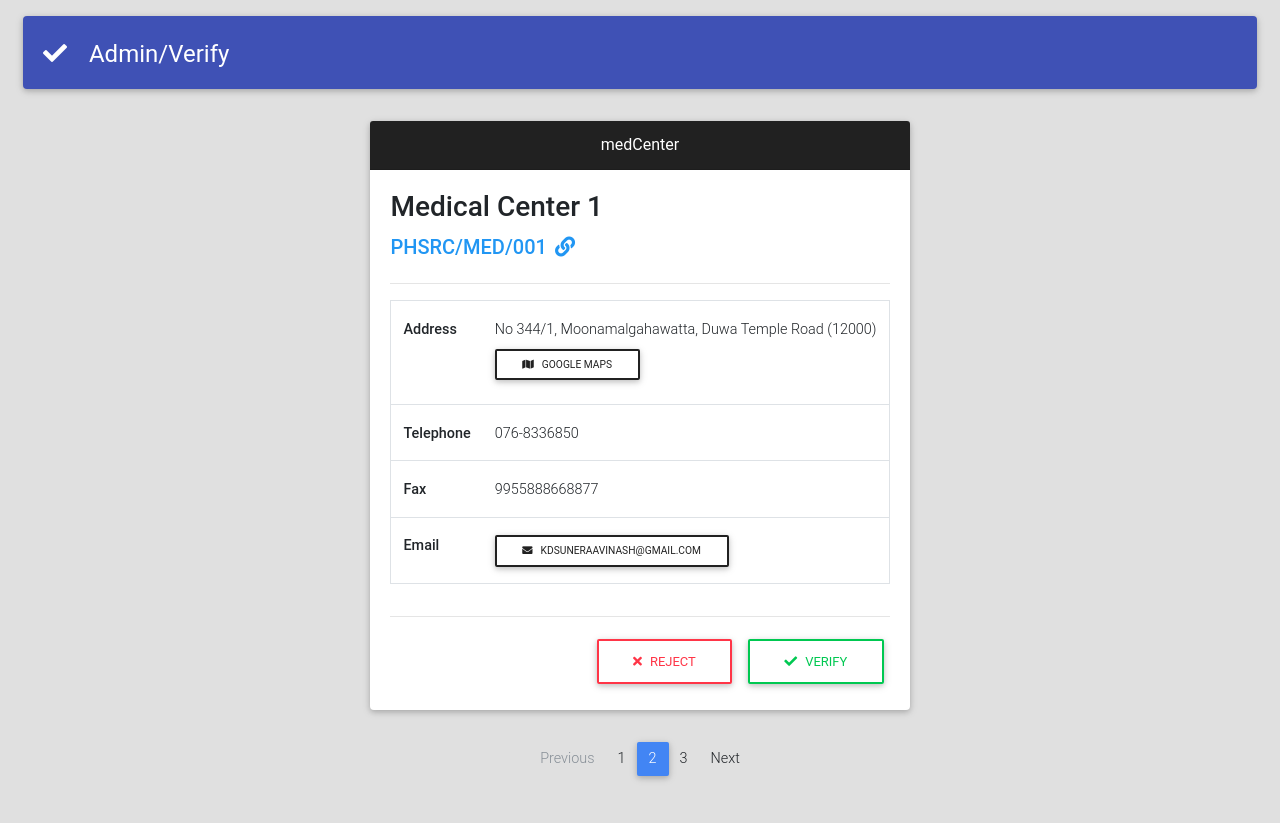
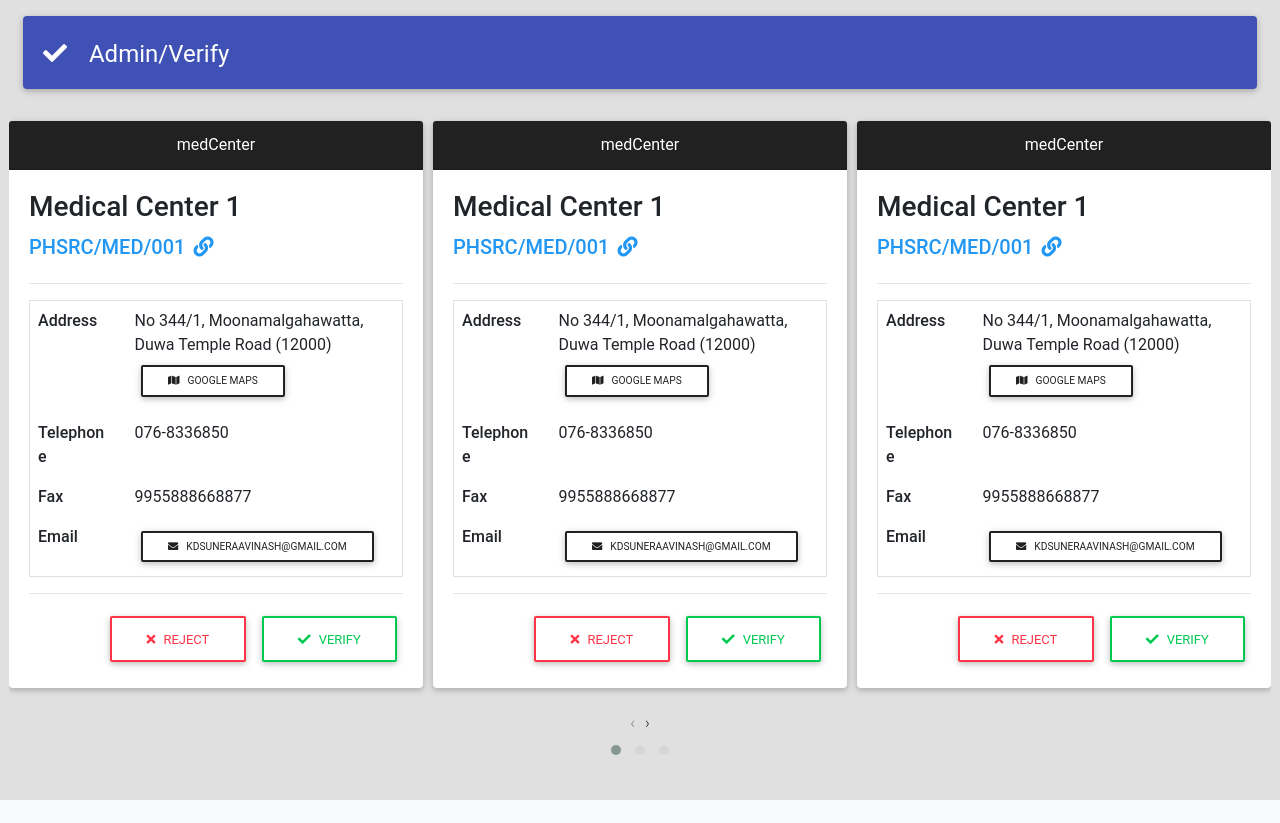
Before and after one commit to dforgotbone/pluse-healthcare, a PHP site: template web/templates/iframe/AdminVerifyMedicalCentersIFrame.htm.twig in a window 1280 px wide. After the commit the page ends 800 px from the top, so only its background shows below. Run offline with PHP 8.4, Linux system fonts and the light colour scheme; the template is opened without the code that fills it, so the values that code supplies are empty; some libraries are stand-ins or nearby versions.

Commit message:
Integrated Owl and added error controllers

```diff
--- a/web/templates/iframe/AdminVerifyMedicalCentersIFrame.htm.twig
+++ b/web/templates/iframe/AdminVerifyMedicalCentersIFrame.htm.twig
@@ -8,78 +8,48 @@
 
 <div class="p-3">
     <div class="row justify-content-center">
-        {{ control_panel.card_start("medCenter") }}
-
-        <h3 class="card-title"><strong>Medical Center 1</strong></h3>
-        <a href="http://www.phsrc.lk/pages_e.php?id=16" target="_blank"><h5 class="blue-text pb-2">
-                <strong>PHSRC/MED/001<i class="fas fa-link ml-2"></i></strong></h5></a>
-        <hr>
-
-        <div class="table-responsive">
-            <table class="table border">
-                <tbody>
-                <tr>
-                    <td><strong>Address </strong></td>
-                    <td>No 344/1, Moonamalgahawatta, Duwa Temple Road (12000)
-                        <br/>
-                        <a href="https://www.google.com/maps/search/?api=1&query=No+3441+Moonamalgahawatta+Duwa+Temple+Road+12000"
-                           target="_blank" class="btn btn-outline-dark btn-sm my-2"><i class="fas fa-map mr-2"></i>Google
-                            Maps</a>
-                    </td>
-                </tr>
-                <tr>
-                    <td><strong>Telephone </strong></td>
-                    <td>076-8336850</td>
-                </tr>
-                <tr>
-                    <td><strong>Fax </strong></td>
-                    <td>9955888668877</td>
-                </tr>
-                <tr>
-                    <td><strong>Email </strong></td>
-                    <td>
-                        <a href="mailto:kdsuneraavinash@gmail.com" target="_blank"
-                           class="btn btn-outline-dark btn-sm"><i class="fas fa-envelope mr-2"></i>kdsuneraavinash@gmail.com</a>
-                    </td>
-                </tr>
-                </tbody>
-            </table>
+        <div class="owl-carousel owl-theme">
+            {{ control_panel.account_verify_card("medCenter1") }}
+            {{ control_panel.account_verify_card("medCenter2") }}
+            {{ control_panel.account_verify_card("medCenter3") }}
+            {{ control_panel.account_verify_card("medCenter4") }}
+            {{ control_panel.account_verify_card("medCenter5") }}
+            {{ control_panel.account_verify_card("medCenter6") }}
+            {{ control_panel.account_verify_card("medCenter7") }}
         </div>
-
-        <hr/>
-
-        <div class="text-right">
-            <button type="button" class="btn btn-outline-danger"><i class="fas fa-times pr-2"></i><span
-                        class="d-none d-md-inline">Reject</span></button>
-            <button type="button" class="btn btn-outline-success"><i class="fas fa-check pr-2"></i><span
-                        class="d-none d-md-inline">Verify</span></button>
-        </div>
-        {{ control_panel.card_end() }}
-    </div>
-
-    <div class="row justify-content-center mt-4">
-        <nav aria-label="Page navigation example">
-            <ul class="pagination pg-blue">
-                <li class="page-item disabled">
-                    <a class="page-link" tabindex="-1">Previous</a>
-                </li>
-                <li class="page-item"><a class="page-link">1</a></li>
-                <li class="page-item active">
-                    <a class="page-link">2 <span class="sr-only">(current)</span></a>
-                </li>
-                <li class="page-item"><a class="page-link">3</a></li>
-                <li class="page-item">
-                    <a class="page-link">Next</a>
-                </li>
-            </ul>
-        </nav>
     </div>
 
 </div>
 {{ control_panel.iframe_middle() }}
 
 <script>
+    $(document).ready(function () {
+        $(".owl-carousel").owlCarousel(
+            {
+                loop:true,
+                margin: 10,
+                dots: true,
+                nav:true,
+                responsiveClass:true,
+                responsive:{
+                    0:{
+                        items:1,
+                        nav:true
+                    },
+                    600:{
+                        items:2,
+                        nav:false
+                    },
+                    1000:{
+                        items:3,
+                        nav:true,
+                        loop:false
+                    }
+                }
+            }
+        );
 
+    });
 </script>
 
 {{ control_panel.iframe_end() }}
--- a/web/templates/macro/control_panel.htm.twig
+++ b/web/templates/macro/control_panel.htm.twig
@@ -66,6 +66,10 @@ IFrame
 {% macro iframe_start(page, icon) -%}
     <head>
         {% include("part/header.htm.twig") %}
+        <link href="https://cdnjs.cloudflare.com/ajax/libs/OwlCarousel2/2.3.4/assets/owl.carousel.min.css"
+              rel="stylesheet">
+        <link href="https://cdnjs.cloudflare.com/ajax/libs/OwlCarousel2/2.3.4/assets/owl.theme.default.min.css"
+              rel="stylesheet">
         <style>
             body {
                 background-image: none;
@@ -98,6 +102,7 @@ IFrame
     </div>
 </main>
 {% include "part/scripts.htm.twig" %}
+<script src="https://cdnjs.cloudflare.com/ajax/libs/OwlCarousel2/2.3.4/owl.carousel.min.js"></script>
 {%- endmacro %}
 
 {% macro iframe_end() -%}
@@ -121,3 +126,52 @@ IFrameCards
     </div>
 </div>
 {%- endmacro %}
+
+
+{% macro account_verify_card(title) -%}
+    {% import _self as this %}
+    <div>
+        {{ this.card_start("medCenter") }}
+        <h3 class="card-title"><strong>Medical Center 1</strong></h3>
+        <a href="http://www.phsrc.lk/pages_e.php?id=16" target="_blank"><h5 class="blue-text pb-2">
+                <strong>PHSRC/MED/001<i class="fas fa-link ml-2"></i></strong></h5></a>
+        <hr>
+
+        <div class="border">
+            <div class="row p-2">
+                <div class="col-sm-3"><strong>Address </strong></div>
+                <div class="col-sm-9">No 344/1, Moonamalgahawatta, Duwa Temple Road (12000)
+                    <br/>
+                    <a href="https://www.google.com/maps/search/?api=1&query=No+3441+Moonamalgahawatta+Duwa+Temple+Road+12000"
+                       target="_blank" class="btn btn-outline-dark btn-sm my-2"><i class="fas fa-map mr-2"></i>Google
+                        Maps</a>
+                </div>
+            </div>
+            <div class="row p-2">
+                <div class="col-sm-3"><strong>Telephone </strong></div>
+                <div class="col-sm-9">076-8336850</div>
+            </div>
+            <div class="row p-2">
+                <div class="col-sm-3"><strong>Fax </strong></div>
+                <div class="col-sm-9">9955888668877</div>
+            </div>
+            <div class="row p-2">
+                <div class="col-sm-3"><strong>Email </strong></div>
+                <div class="col-sm-9">
+                    <a href="mailto:kdsuneraavinash@gmail.com" target="_blank"
+                       class="btn btn-outline-dark btn-sm"><i class="fas fa-envelope mr-2"></i>kdsuneraavinash@gmail.com</a>
+                </div>
+            </div>
+        </div>
+
+        <hr/>
+
+        <div class="text-right">
+            <button type="button" class="btn btn-outline-danger"><i class="fas fa-times pr-2"></i><span
+                        class="d-none d-md-inline">Reject</span></button>
+            <button type="button" class="btn btn-outline-success"><i class="fas fa-check pr-2"></i><span
+                        class="d-none d-md-inline">Verify</span></button>
+        </div>
+        {{ this.card_end() }}
+    </div>
+{%- endmacro %}
--- a/web/templates/modals/UnverifiedAccount.htm.twig
+++ b/web/templates/modals/UnverifiedAccount.htm.twig
@@ -29,12 +29,12 @@
                                 <b>If you want faster access please contact us.</b>
                             </div>
 
-                            <a type="button" class="btn btn-danger waves-effect waves-light" data-dismiss="modal">Close
+                            <button type="button" class="btn btn-danger waves-effect waves-light" data-dismiss="modal">Close
                                 <i class="fas fa-times ml-1"></i>
-                            </a>
-                            <a type="button" class="btn btn-outline-danger waves-effect" href="mailto:info@gmail.com">Contact
+                            </button>
+                            <button type="button" class="btn btn-outline-danger waves-effect" onclick="window.location='mailto:info@gmail.com'">Contact
                                 Us
-                                <i class="far fa-envelope ml-1"></i></a>
+                                <i class="far fa-envelope ml-1"></i></button>
                         </div>
                     </div>
                 </div>
```
Also changed, not shown: web/public/404.html (deleted, +0 -39 lines), web/public/500.html (deleted, +0 -40 lines), web/src/Bootstrap.php (+5 -4 lines), web/src/Controllers/AdminControlPanelController.php (+8 -6 lines), web/src/Controllers/BaseController.php (+23 -4 lines), web/src/Controllers/DoctorRegistrationController.php (+2 -7 lines), web/src/Controllers/ErrorController.php (added, +48 -0 lines), web/src/Controllers/ProfilePageController.php (+3 -11 lines), web/src/Routes.php (+18 -5 lines), web/templates/errors/404.html.twig (added, +19 -0 lines), web/templates/errors/405.html.twig (added, +20 -0 lines), web/templates/errors/500.html.twig (added, +20 -0 lines), web/templates/errors/undefined.html.twig (added, +20 -0 lines), web/templates/macro/errors.htm.twig (added, +28 -0 lines).
